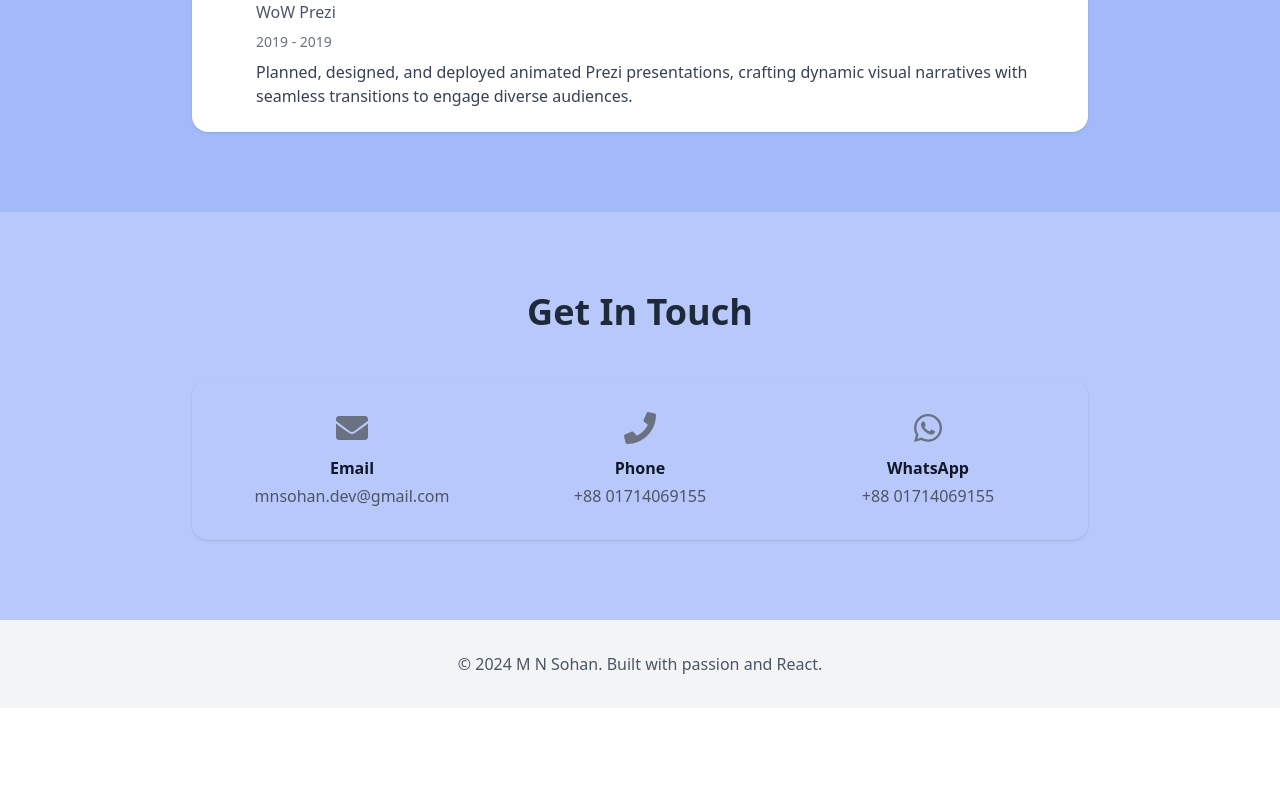
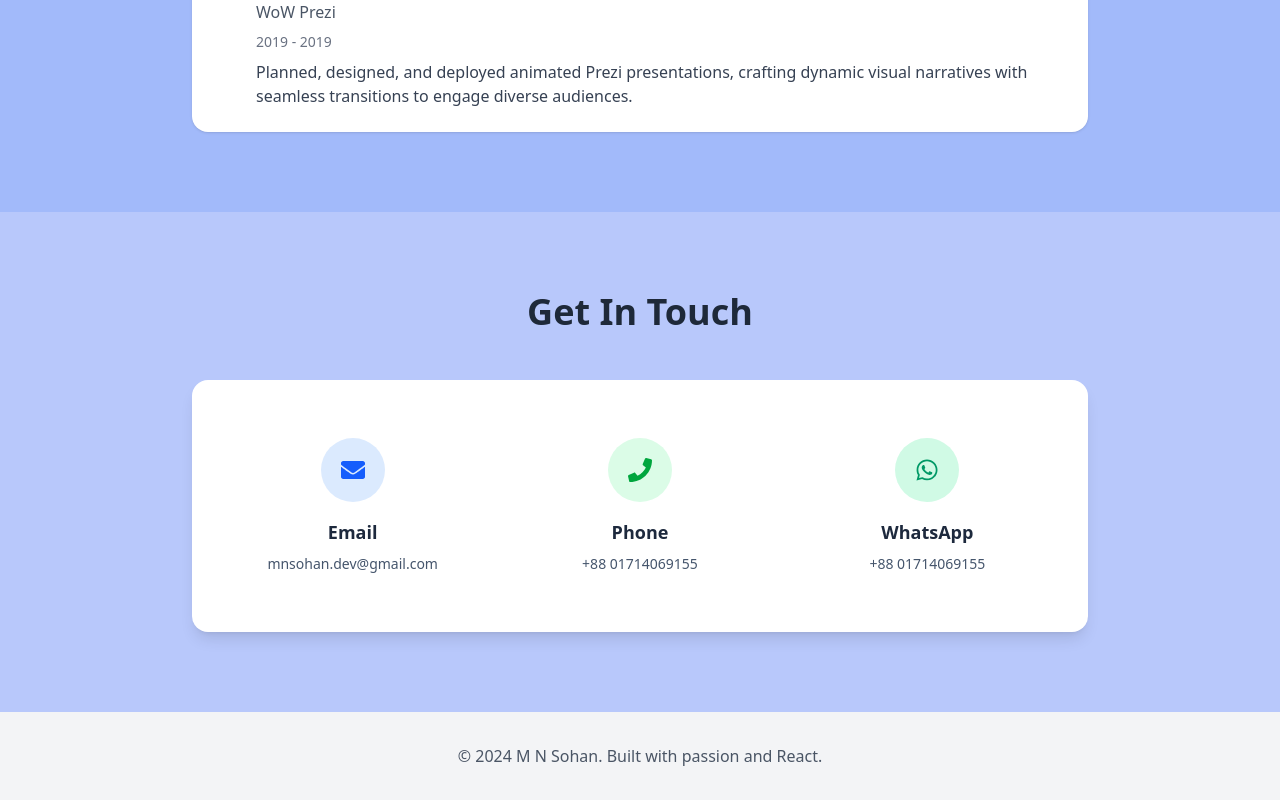
Before and after one commit to sohanrahat/portfolio, a React (Vite) app: page / in a window 1280 px wide. Shown: the part 4302-5102 px from the top of the page. Before the commit the page ends 5010 px from the top, so only its background shows below. Built offline with nearby package versions, Linux system fonts and the light colour scheme.

Commit message:
better colors

```diff
--- a/src/App.jsx
+++ b/src/App.jsx
@@ -159,7 +159,7 @@ const Portfolio = () => {
   ];
 
   return (
-    <div className="min-h-screen text-gray-800" style={{backgroundColor: '#a2bafa'}}>
+    <div className="min-h-screen text-gray-800" style={{ backgroundColor: '#a2bafa' }}>
       {/* Subtle Background Pattern */}
       <div className="fixed inset-0 opacity-5">
         <div className="absolute inset-0" style={{
@@ -265,7 +265,7 @@ const Portfolio = () => {
       </section>
 
       {/* About Me Section */}
-      <section id="about" className="py-20 px-6" style={{backgroundColor: '#b8c8fb'}}>
+      <section id="about" className="py-20 px-6" style={{ backgroundColor: '#b8c8fb' }}>
         <div className="container mx-auto max-w-4xl">
           <h2 className="text-4xl font-bold text-center mb-12 text-gray-800">
             About Me
@@ -322,7 +322,7 @@ const Portfolio = () => {
       </section>
 
       {/* Education Section */}
-      <section id="education" className="py-20 px-6" style={{backgroundColor: '#b8c8fb'}}>
+      <section id="education" className="py-20 px-6" style={{ backgroundColor: '#b8c8fb' }}>
         <div className="container mx-auto max-w-4xl">
           <h2 className="text-4xl font-bold text-center mb-12 text-gray-800">
             Education
@@ -370,14 +370,14 @@ const Portfolio = () => {
       </section>
 
       {/* Projects Section */}
-      <section id="projects" className="py-20 px-6" style={{backgroundColor: '#b8c8fb'}}>
+      <section id="projects" className="py-20 px-6" style={{ backgroundColor: '#b8c8fb' }}>
         <div className="container mx-auto max-w-6xl">
           <h2 className="text-4xl font-bold text-center mb-12 text-gray-800">
             Featured Projects
           </h2>
           <div className="grid grid-cols-1 sm:grid-cols-2 lg:grid-cols-3 gap-8">
             {projects.map((project) => (
-              <AnimatedCard key={project.id} className="rounded-2xl overflow-hidden shadow-sm hover:shadow-md transition-all duration-300" style={{backgroundColor: '#cdd8fc'}}>
+              <AnimatedCard key={project.id} className="rounded-2xl overflow-hidden shadow-sm hover:shadow-md transition-all duration-300" style={{ backgroundColor: '#cdd8fc' }}>
                 <img
                   src={project.image}
                   alt={project.title}
@@ -437,22 +437,28 @@ const Portfolio = () => {
           <h2 className="text-4xl font-bold text-center mb-12 text-gray-800">
             Get In Touch
           </h2>
-          <AnimatedCard className="rounded-2xl p-8 shadow-sm" style={{backgroundColor: '#cdd8fc'}}>
-            <div className="grid grid-cols-1 sm:grid-cols-3 gap-8 text-center">
-              <a href="mailto:mnsohan.dev@gmail.com" className="group">
-                <FaEnvelope className="mx-auto mb-3 text-gray-500 group-hover:scale-110 transition-transform duration-300" size={32} />
-                <h3 className="font-semibold mb-1 text-gray-900">Email</h3>
-                <p className="text-gray-600">mnsohan.dev@gmail.com</p>
+          <AnimatedCard className="bg-white rounded-2xl p-8 shadow-lg hover:shadow-xl transition-all duration-300 border border-white/20">
+            <div className="grid grid-cols-1 sm:grid-cols-3 gap-8">
+              <a href="mailto:mnsohan.dev@gmail.com" className="group p-6 rounded-xl hover:bg-blue-50 transition-all duration-300 border border-transparent hover:border-blue-200 text-center">
+                <div className="w-16 h-16 mx-auto mb-4 bg-blue-100 rounded-full flex items-center justify-center group-hover:bg-blue-500 transition-colors duration-300">
+                  <FaEnvelope className="text-blue-600 group-hover:text-white transition-colors duration-300" size={24} />
+                </div>
+                <h3 className="font-bold mb-2 text-slate-800 text-lg">Email</h3>
+                <p className="text-slate-600 text-sm font-medium break-words">mnsohan.dev@gmail.com</p>
               </a>
-              <a href="tel:+8801714069155" className="group">
-                <FaPhone className="mx-auto mb-3 text-gray-500 group-hover:scale-110 transition-transform duration-300" size={32} />
-                <h3 className="font-semibold mb-1 text-gray-900">Phone</h3>
-                <p className="text-gray-600">+88 01714069155</p>
+              <a href="tel:+8801714069155" className="group p-6 rounded-xl hover:bg-green-50 transition-all duration-300 border border-transparent hover:border-green-200 text-center">
+                <div className="w-16 h-16 mx-auto mb-4 bg-green-100 rounded-full flex items-center justify-center group-hover:bg-green-500 transition-colors duration-300">
+                  <FaPhone className="text-green-600 group-hover:text-white transition-colors duration-300" size={24} />
+                </div>
+                <h3 className="font-bold mb-2 text-slate-800 text-lg">Phone</h3>
+                <p className="text-slate-600 text-sm font-medium">+88 01714069155</p>
               </a>
-              <a href="https://wa.me/8801714069155" className="group">
-                <FaWhatsapp className="mx-auto mb-3 text-gray-500 group-hover:scale-110 transition-transform duration-300" size={32} />
-                <h3 className="font-semibold mb-1 text-gray-900">WhatsApp</h3>
-                <p className="text-gray-600">+88 01714069155</p>
+              <a href="https://wa.me/8801714069155" className="group p-6 rounded-xl hover:bg-emerald-50 transition-all duration-300 border border-transparent hover:border-emerald-200 text-center">
+                <div className="w-16 h-16 mx-auto mb-4 bg-emerald-100 rounded-full flex items-center justify-center group-hover:bg-emerald-500 transition-colors duration-300">
+                  <FaWhatsapp className="text-emerald-600 group-hover:text-white transition-colors duration-300" size={24} />
+                </div>
+                <h3 className="font-bold mb-2 text-slate-800 text-lg">WhatsApp</h3>
+                <p className="text-slate-600 text-sm font-medium">+88 01714069155</p>
               </a>
             </div>
           </AnimatedCard>
```
